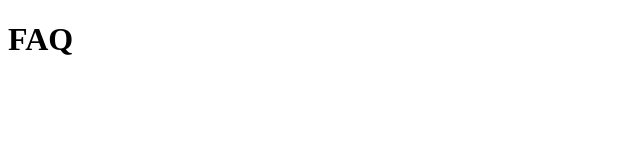
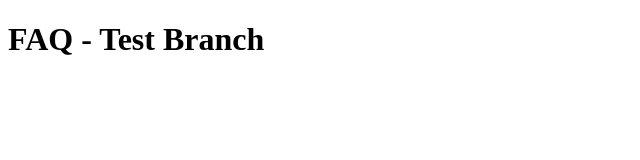
Before and after one commit to amerabudhaim/blank, a plain HTML site: page web/faq.html in a window 1280 px wide. Shown: the whole page, without its empty margins (0-640 px from the left). Drawn offline with Linux system fonts and the light colour scheme.

Commit message:
update Test branch

```diff
--- a/web/faq.html
+++ b/web/faq.html
@@ -7,6 +7,6 @@
     <link rel='icon' href='data:,'>
 </head>
 <body>
-    <h1>FAQ</h1>
+    <h1>FAQ - Test Branch</h1>
 </body>
 </html>
```
